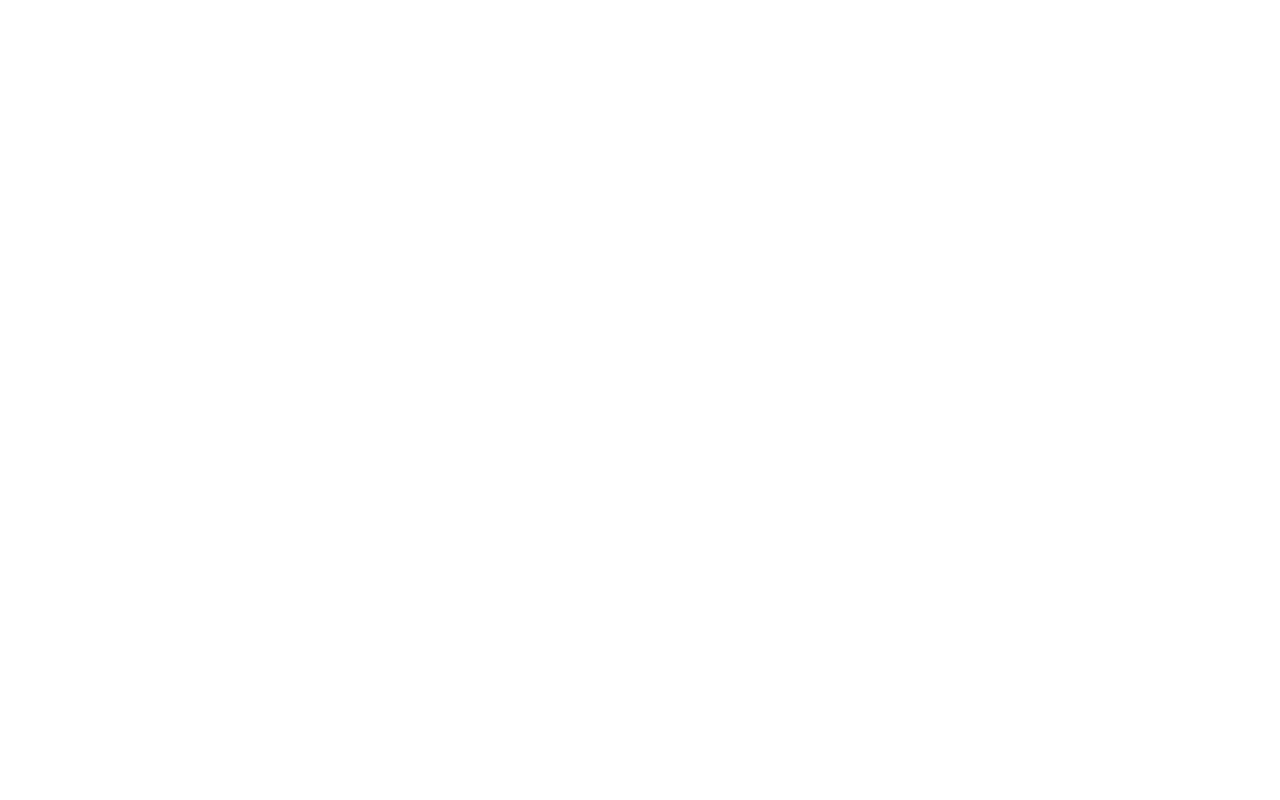
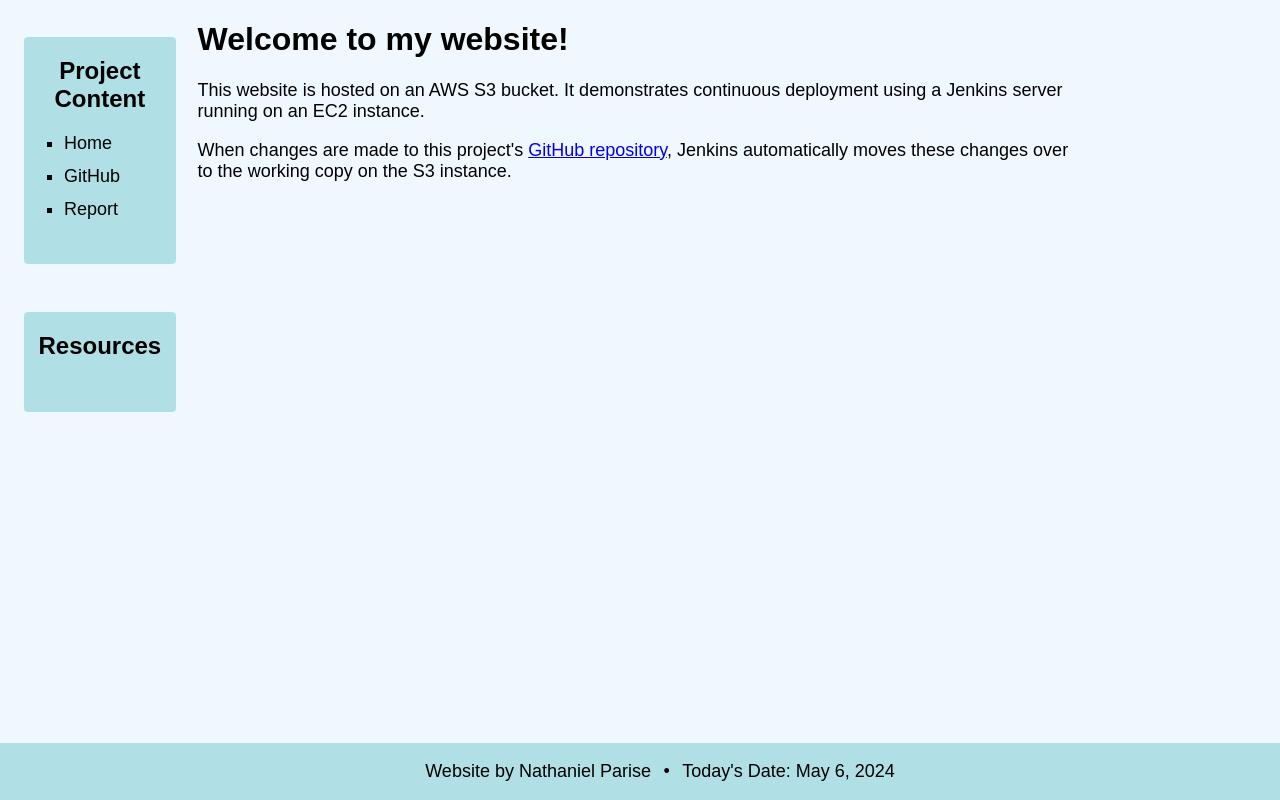
Before and after one commit to Naparise/Static-CI-Website, a plain HTML site: page httpdocs/index.html in a window 1280 px wide. Drawn offline with Linux system fonts and the light colour scheme.

Commit message:
Updated files

```diff
--- a/httpdocs/index.html
+++ b/httpdocs/index.html
@@ -3,12 +3,55 @@
 <html>
     <head>
 
-        <title>My Static Website</title>
-        <link rel="stylesheet">
+        <title>Nathaniel's Website</title>
+        <link rel="stylesheet" href="styles/style.css">
 
     </head>
     <body>
 
+        <nav class="navContent">
+            <h2 class="center">Project Content</h3>
+            <ul>
+                <li><a href="index.html">Home</a></li>
+                <li><a href="https://github.com/Naparise/Static-CI-Website" target="_blank">GitHub</a></li>
+                <li><a href="">Report</a></li>
+            </ul>
+        </nav>
+
+        <nav class="navContent">
+            <h2 class="center">Resources</h3>
+            <ul>
+
+            </ul>
+        </nav>
+
+        <main id="mainContent">
+
+            <h1>Welcome to my website!</h1>
+
+            <p>
+                This website is hosted on an AWS S3 bucket. It demonstrates continuous deployment using a Jenkins server running on an EC2 instance.
+            </p>
+            <p>
+                When changes are made to this project's <a href="https://github.com/Naparise/Static-CI-Website", target="_blank">GitHub repository</a>,
+                Jenkins automatically moves these changes over to the working copy on the S3 instance.
+            </p>
+
+
+            <footer id="footer">
+                <ul>
+                    <li>
+                        <p>Website by Nathaniel Parise</p>
+                    </li>
+                    <li>
+                        •
+                    </li>
+                    <li>
+                        <p id="dateElement">Today's Date: </p>
+                    </li>
+                </ul>
+            </footer>
+        </main>
 
     </body>
     <script src="js/main.js"></script>
--- a/httpdocs/js/main.js
+++ b/httpdocs/js/main.js
@@ -0,0 +1,11 @@
+window.onload = (event) => {
+
+    dateElement = document.getElementById("dateElement");
+
+
+    dateInfo = new Date();
+    const months = ["January", "February", "March", "April", "May", "June", "July", "August", "September", "October", "November", "December"];
+    dateText = months[dateInfo.getMonth()] + " " + dateInfo.getDate() + ", " + dateInfo.getFullYear();
+
+    dateElement.textContent += dateText;
+}
--- a/httpdocs/styles/style.css
+++ b/httpdocs/styles/style.css
@@ -0,0 +1,78 @@
+body {
+
+    background-color: aliceblue;
+    font-family: Arial;
+}
+
+p {
+
+    font-size: 18px;
+}
+
+li {
+
+    font-size: 18px;
+}
+
+.center {
+
+    text-align: center;
+}
+
+#mainContent {
+
+    max-width: 70%;
+    margin: auto;
+}
+
+.navContent {
+
+    float: left;
+    clear: both;
+
+    margin: 16px 16px 32px 16px;
+    width: 12%;
+    border-radius: 4px;
+    background-color: powderblue;
+}
+
+.navContent ul {
+
+    list-style: square;
+    padding-bottom: 16px;
+}
+
+.navContent li {
+
+    margin: 12px 0px 12px 0px;
+}
+
+.navContent a{
+
+    color: inherit;
+    text-decoration: none;
+}
+
+#footer {
+
+    background-color: powderblue;
+
+    position: fixed;
+    bottom: 0;
+    left: 0;
+    right: 0;
+
+    text-align: center;
+}
+
+#footer ul {
+
+    margin: 0px;
+}
+
+#footer li {
+
+    margin: 0px 4px 0px 4px;
+    list-style: none;
+    display: inline-block;
+}
```
